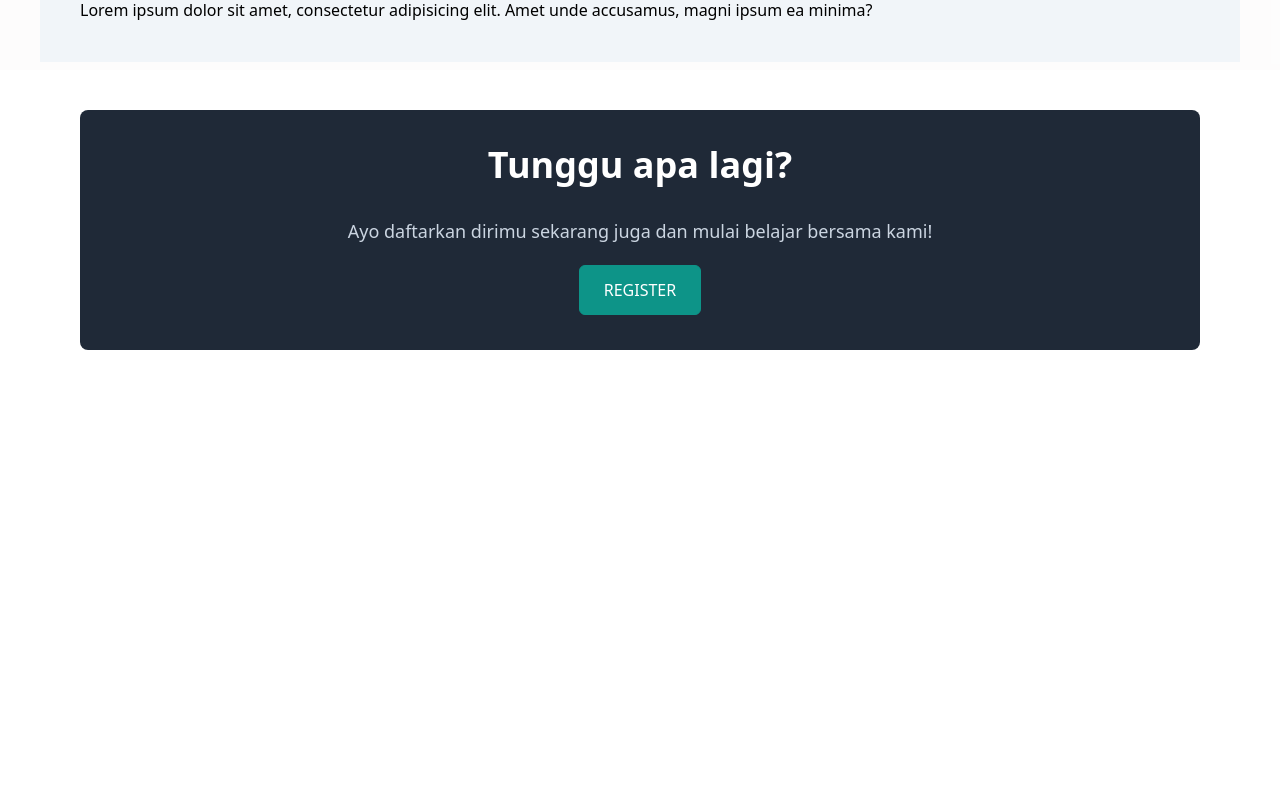
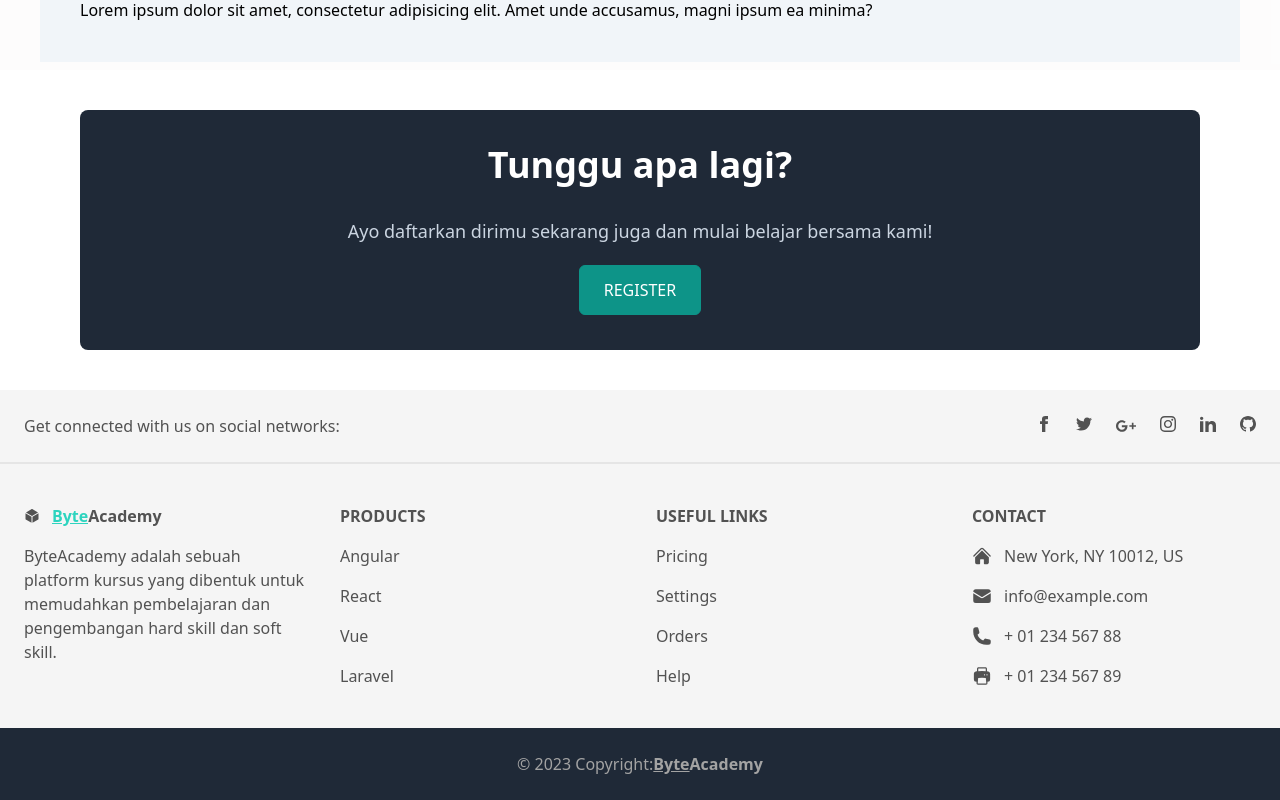
Before and after one commit to NaufalHanan08/Final_Project-b2_fejs1, a React (Vite) app: page / in a window 1280 px wide. Shown: the part 1715-2515 px from the top of the page. Before the commit the page ends 2105 px from the top, so only its background shows below. Built offline with nearby package versions, Linux system fonts and the light colour scheme.

Commit message:
melakukan merge dari mas zaqi lalu memperbaiki bagian homepage

```diff
--- a/src/pages/HomePage.jsx
+++ b/src/pages/HomePage.jsx
@@ -1,15 +1,19 @@
+import Navbar from '../components/Navbar';
 import CourseList from '../components/courselist/CourseList';
 import Benefits from '../components/Benefits';
 import Hero from '../components/Hero';
+import Footer from '../components/Footer';
 import RegisterBanner from '../components/RegisterBanner';
 
 function HomePage() {
   return (
     <>
+      <Navbar />
       <Hero />
       <CourseList />
       <Benefits />
       <RegisterBanner />
+      <Footer />
     </>
   );
 }
```
